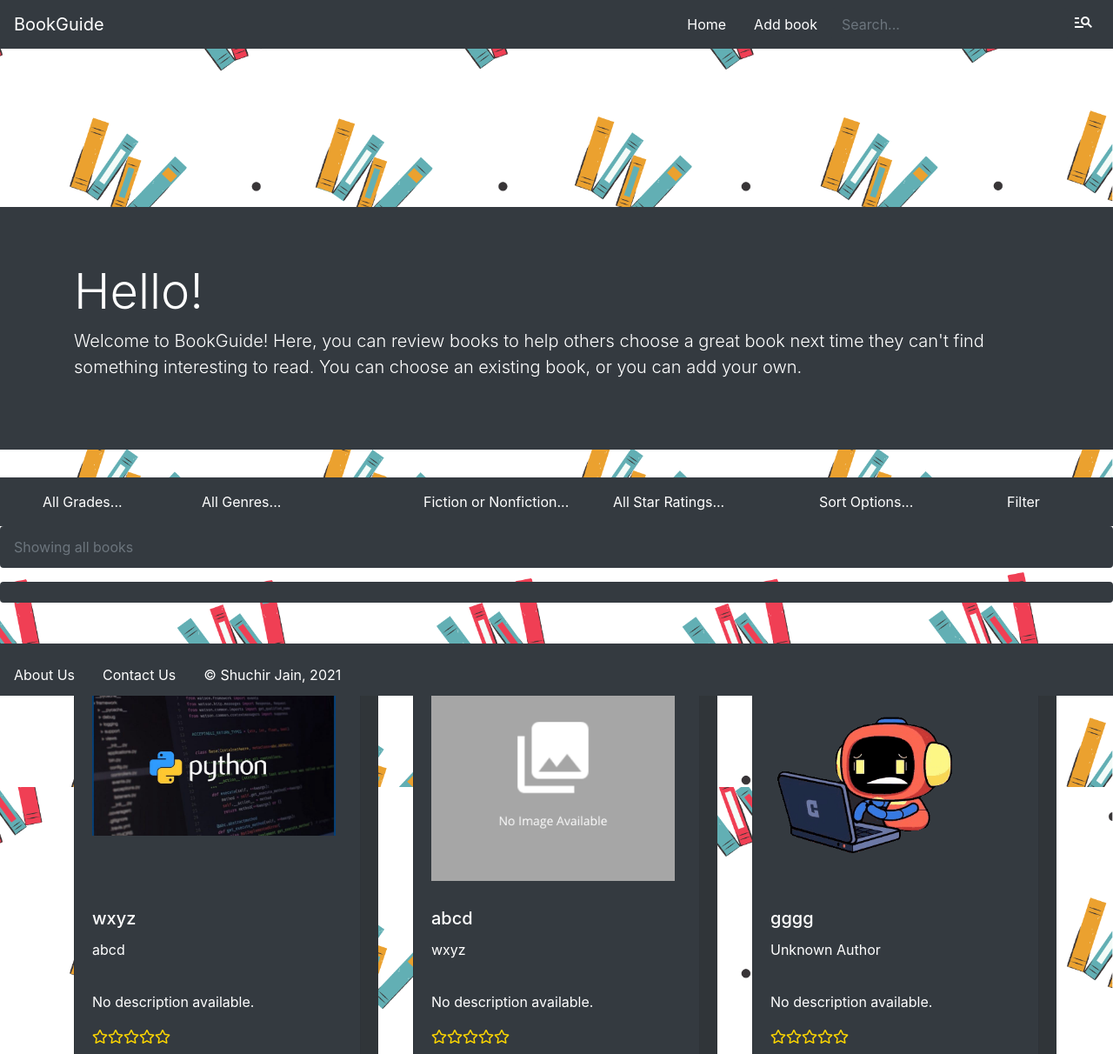
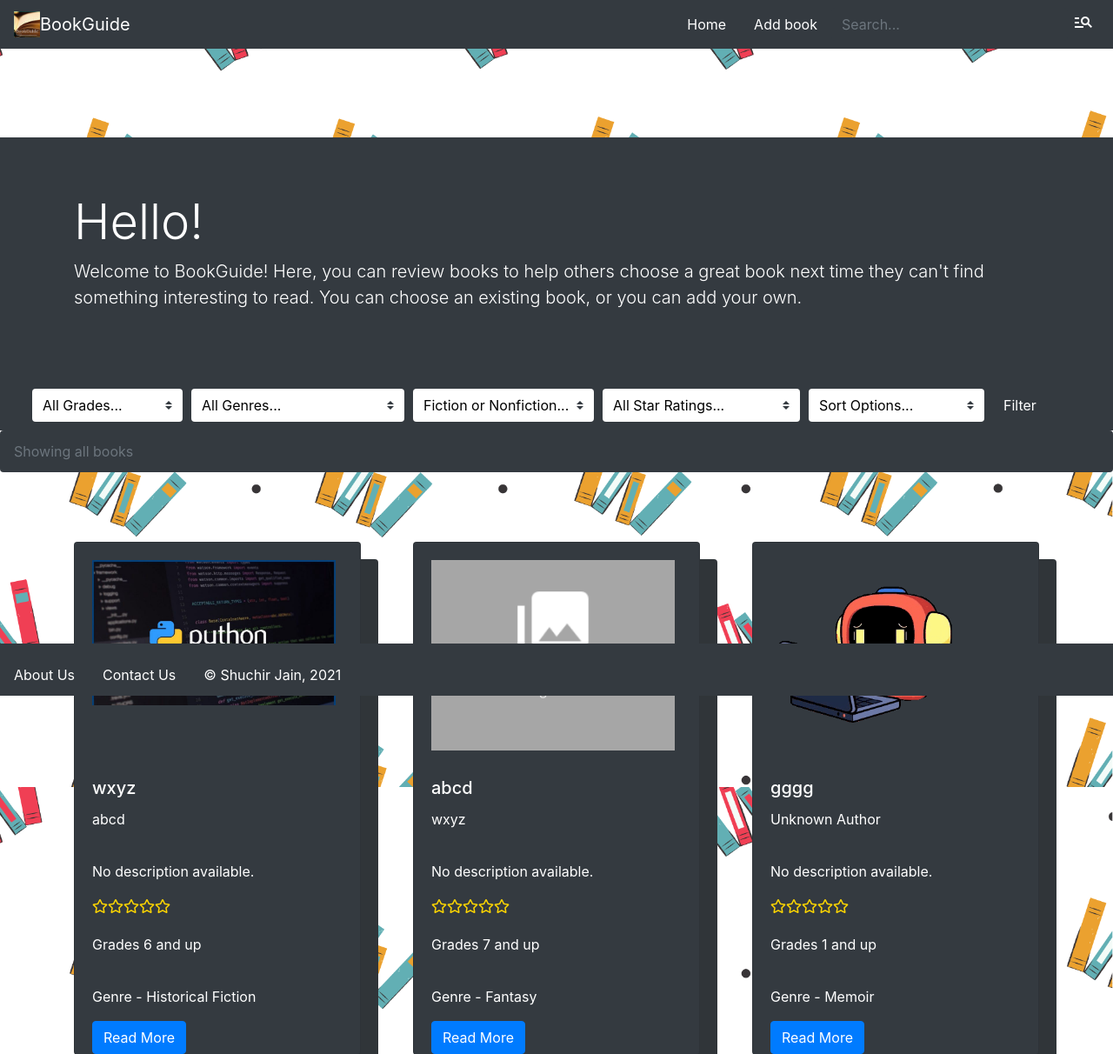
Before and after one commit to CoolCoderSJ/BookGuide, a Flask app: page / in a window 1280 px wide. Shown: the top 1212 px of the page at 87% size. Run offline with Flask 2, Linux system fonts and the light colour scheme; data comes from the database, SQL or seed files in the repository; some libraries are stand-ins or nearby versions.

Commit message:
breadcrumb, filtertext change, other updates

```diff
--- a/main.py
+++ b/main.py
@@ -83,7 +83,6 @@ def index(): #Define what happens when Homepagw is visited.
 
         books2.reverse()
         books = books2
-        bookcount = "Books Found: "+str(len(books))
         filters = [{"name": "Grade", "val": i.get("grade")}, {"name": "Genre", "val": i.get("genre")}, {"name": "Fic vs. Nonfic", "val": i.get("ficsearch")}, {"name": "Star Rating", "val": i.get("star")}]
         filters2 = []
         for item in filters:
@@ -99,12 +98,15 @@ def index(): #Define what happens when Homepagw is visited.
             x = ""
 
         breadcrumb = ""
+        bookcount = "Books Found: "+str(len(books))
+        filtertext = "Clear Filters"
         for filter in filters:
             breadcrumb += filter['name'] + ": " + filter['val'] + x
     else:
         filters = []
+        breadcrumb = "Showing all books"
         bookcount = ""
-        breadcrumb = "Showing all books"
+        filtertext = "Filter"
 
     avgrevs = {}
 
@@ -166,7 +168,7 @@ def index(): #Define what happens when Homepagw is visited.
                         books2.append(book)
             books = books2
     print(i)
-    return render_template("index.html", books=books, reviews=reviews, avgrevs=avgrevs, genres=genres, genre2=genre2, filters=filters, bookcount=bookcount, breadcrumb=breadcrumb) #Show index.html file, pass the books, reviews, and db (used for database operations) to the html file.
+    return render_template("index.html", books=books, reviews=reviews, avgrevs=avgrevs, genres=genres, genre2=genre2, filters=filters, bookcount=bookcount, breadcrumb=breadcrumb, filtertext=filtertext) #Show index.html file, pass the books, reviews, and db (used for database operations) to the html file.
 
 @app.route('/add', methods=["POST"])
 def add(): #Define what happens when a book is added
@@ -343,7 +345,7 @@ def ui(location):
     web.setWindowTitle("BookGuide")
     web.resize(900, 800)
     scriptDir = os.path.dirname(os.path.realpath(__file__))
-    web.setWindowIcon(QtGui.QIcon(scriptDir + os.path.sep + 'static/books/ffff.png'))
+    web.setWindowIcon(QtGui.QIcon(scriptDir + os.path.sep + 'static/images/brandlogo.png'))
     web.setZoomFactor(1.5)
     web.load(QUrl(location))
     web.show()
--- a/static/css/star-rating.css
+++ b/static/css/star-rating.css
@@ -213,6 +213,10 @@ body {
 }
 
 .filter {
-  color: white;
+  color: black;
   border: none;
 }
+
+.jumbotron {
+  margin-bottom: 0rem !important;
+}
--- a/templates/about.html
+++ b/templates/about.html
@@ -27,7 +27,7 @@
 
 
 		<!-- Set the navigation bar on top -->
-		<nav class="navbar fixed-top navbar-expand-lg navbar-dark bg-dark"> <a class="navbar-brand" href="/">BookGuide</a>
+		<nav class="navbar fixed-top navbar-expand-lg navbar-dark bg-dark"><img src="static/images/brandlogo.png" width="30" height="30" class="d-inline-block align-top" alt=""> <a class="navbar-brand" href="/">BookGuide</a>
 		  <button class="navbar-toggler" type="button" data-toggle="collapse" data-target="#navbarSupportedContent1" aria-controls="navbarSupportedContent1" aria-expanded="false" aria-label="Toggle navigation"> <span class="navbar-toggler-icon"></span> </button>
 		  <div class="collapse navbar-collapse" id="navbarSupportedContent1">
 				<ul class="navbar-nav mr-auto">
--- a/templates/book_details.html
+++ b/templates/book_details.html
@@ -26,7 +26,7 @@
 
 	<body class="body" style="padding-top: 110px">
 		<!-- Set the navbar -->
-		<nav class="navbar fixed-top navbar-expand-lg navbar-dark bg-dark"> <a class="navbar-brand" href="/">BookGuide</a>
+		<nav class="navbar fixed-top navbar-expand-lg navbar-dark bg-dark"> <img src="static/images/brandlogo.png" width="30" height="30" class="d-inline-block align-top" alt=""><a class="navbar-brand" href="/">BookGuide</a>
   		<button class="navbar-toggler" type="button" data-toggle="collapse" data-target="#navbarSupportedContent1" aria-controls="navbarSupportedContent1" aria-expanded="false" aria-label="Toggle navigation"> <span class="navbar-toggler-icon"></span> </button>
   		<div class="collapse navbar-collapse" id="navbarSupportedContent1">
 					<ul class="navbar-nav mr-auto">
--- a/templates/contact.html
+++ b/templates/contact.html
@@ -27,7 +27,7 @@
 
 	<body class="body newbookpage" style="margin-bottom: 80px;">
 		<!-- Set the navigation bar -->
-		<nav class="navbar fixed-top navbar-expand-lg navbar-dark bg-dark"> <a class="navbar-brand" href="/">BookGuide</a>
+		<nav class="navbar fixed-top navbar-expand-lg navbar-dark bg-dark"><img src="static/images/brandlogo.png" width="30" height="30" class="d-inline-block align-top" alt=""> <a class="navbar-brand" href="/">BookGuide</a>
 	  	<button class="navbar-toggler" type="button" data-toggle="collapse" data-target="#navbarSupportedContent1" aria-controls="navbarSupportedContent1" aria-expanded="false" aria-label="Toggle navigation"> <span class="navbar-toggler-icon"></span> </button>
 	  	<div class="collapse navbar-collapse" id="navbarSupportedContent1">
 					<ul class="navbar-nav mr-auto">
--- a/templates/index.html
+++ b/templates/index.html
@@ -23,11 +23,13 @@
 		<script src="static/js/my_script.js"></script>
 	</head>
 
-	<body class="body" style="padding-top: 190px;" onload="Fonky()">
+	<body class="body" style="padding-top: 110px;" onload="Fonky()">
 
 
 		<!-- Set the navigation bar on top -->
-		<nav class="navbar fixed-top navbar-expand-lg navbar-dark bg-dark" style="margin-bottom: none;"> <a class="navbar-brand" href="/">BookGuide</a>
+		<nav class="navbar fixed-top navbar-expand-lg navbar-dark bg-dark" style="margin-bottom: none;">
+			 <img src="static/images/brandlogo.png" width="30" height="30" class="d-inline-block align-top" alt="">
+			 <a class="navbar-brand" href="/">BookGuide</a>
 		  <button class="navbar-toggler" type="button" data-toggle="collapse" data-target="#navbarSupportedContent1" aria-controls="navbarSupportedContent1" aria-expanded="false" aria-label="Toggle navigation"> <span class="navbar-toggler-icon"></span> </button>
 		  <div class="collapse navbar-collapse" id="navbarSupportedContent1">
 				<ul class="navbar-nav mr-auto">
@@ -66,7 +68,7 @@ manage_search
 		</div>
 		<nav class="navbar navbar-expand-lg navbar-dark bg-dark"> <a class="navbar-brand" href="/"></a>
 		    <form class="form-inline my-2 my-lg-0" method="get" action="/" id="filterform">
-					<select class="custom-select filter bg-dark" id="grade_search" name="grade">
+					<select class="custom-select filter" id="grade_search" name="grade">
 					 <option value="">All Grades...</option>
 					 <option value="1">Grades 1 and up</option>
 					 <option value="2">Grades 2 and up</option>
@@ -81,18 +83,18 @@ manage_search
 					 <option value="11">Grades 11 and up</option>
 					 <option value="12">Grades 12 and up</option>
 					</select>
-					<select class="custom-select filter bg-dark" id="genre_search" name="genre">
+					<select class="custom-select filter" id="genre_search" name="genre">
 					 <option value="">All Genres...</option>
 					 {% for genre in genre2 %}
 						 <option value="{{ genre[1] }}" name="genre[0]">{{ genre[1] }}</option>
 					 {% endfor %}
 					</select>
-					<select class="custom-select filter bg-dark" id="ficsearch" name="ficsearch">
+					<select class="custom-select filter" id="ficsearch" name="ficsearch">
 					 <option value="">Fiction or Nonfiction...</option>
 					 <option value="fiction">Fiction</option>
 					 <option value="nonfiction">Nonfiction</option>
 					</select>
-					<select class="custom-select filter bg-dark" id="starsearch" name="star">
+					<select class="custom-select filter" id="starsearch" name="star">
 					 <option value="">All Star Ratings...</option>
 					 <option value="1">Rated 1 Star and higher</option>
 					 <option value="2">Rated 2 Stars and higher</option>
@@ -101,24 +103,21 @@ manage_search
 					 <option value="5">Rated 5 Stars and higher</option>
 					</select>
 		  </div>
-			<select class="custom-select bg-dark filter" id="sort" name="sort">
+			<select class="custom-select filter" id="sort" name="sort">
 			 <option value="new">Sort Options...</option>
 			 <option value="new">Newest to Oldest</option>
 			 <option value="old">Oldest to Newest</option>
 			 <option value="abc">Sorted Alphabetically</option>
 			</select>
-			<button type="submit" class="btn btn-link filter nav-link">Filter</button>
+			<button type="submit" class="btn btn-link nav-link">{{ filtertext }}</button>
 		</form>
 		</nav>
 		<nav aria-label="breadcrumb">
   <ol class="breadcrumb bg-dark">
 			<li class="breadcrumb-item active" aria-current="page" style="margin: none; padding: none;">{{ breadcrumb }}</li>
   </ol>
-</nav>
-<nav aria-label="breadcrumb">
-<ol class="breadcrumb bg-dark">
-	<li class="breadcrumb-item active" aria-current="page" id="bookcount" style="margin: none; padding: none;">{{ bookcount }}</li>
-</ol>
+	<h5 aria-current="page" id="bookcount" style="margin: none; padding: none; color: black;">{{ bookcount }}</h5>
+
 </nav>
 
 		<br>
--- a/templates/new.html
+++ b/templates/new.html
@@ -27,7 +27,7 @@
 
 	<body class="body newbookpage" style="margin-bottom: 80px;">
 		<!-- Set the navigation bar -->
-		<nav class="navbar fixed-top navbar-expand-lg navbar-dark bg-dark"> <a class="navbar-brand" href="/">BookGuide</a>
+		<nav class="navbar fixed-top navbar-expand-lg navbar-dark bg-dark"> <img src="static/images/brandlogo.png" width="30" height="30" class="d-inline-block align-top" alt=""><a class="navbar-brand" href="/">BookGuide</a>
 	  	<button class="navbar-toggler" type="button" data-toggle="collapse" data-target="#navbarSupportedContent1" aria-controls="navbarSupportedContent1" aria-expanded="false" aria-label="Toggle navigation"> <span class="navbar-toggler-icon"></span> </button>
 	  	<div class="collapse navbar-collapse" id="navbarSupportedContent1">
 					<ul class="navbar-nav mr-auto">
```
Also changed, not shown: static/images/brandlogo.png (added).
